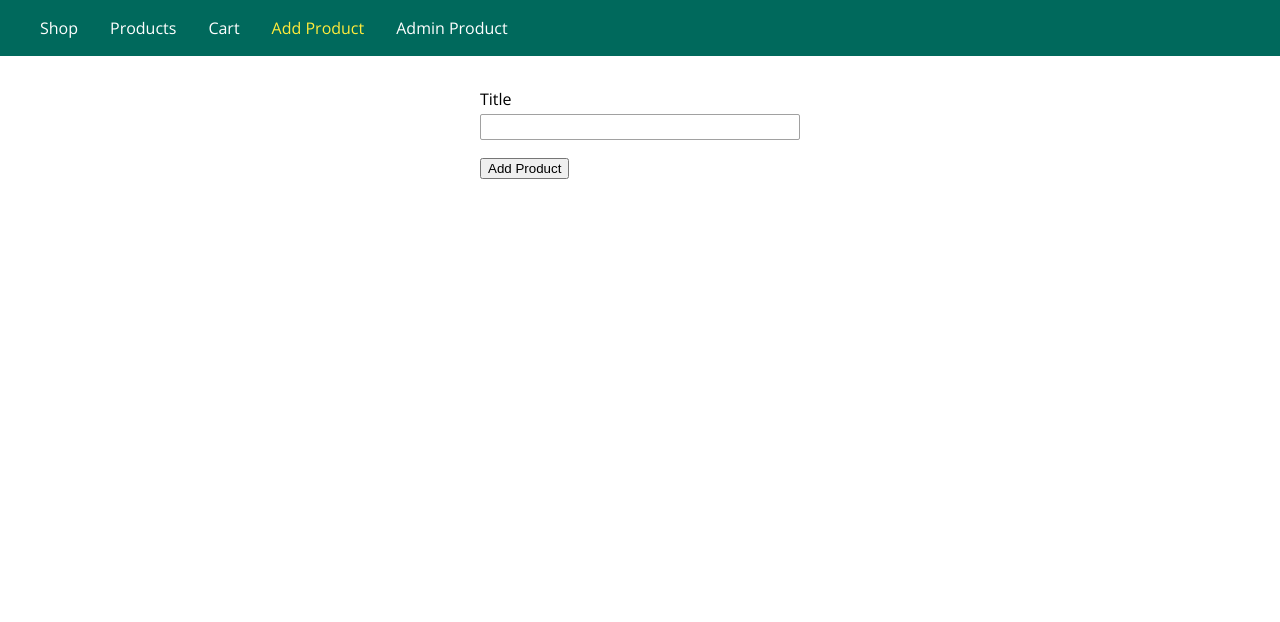
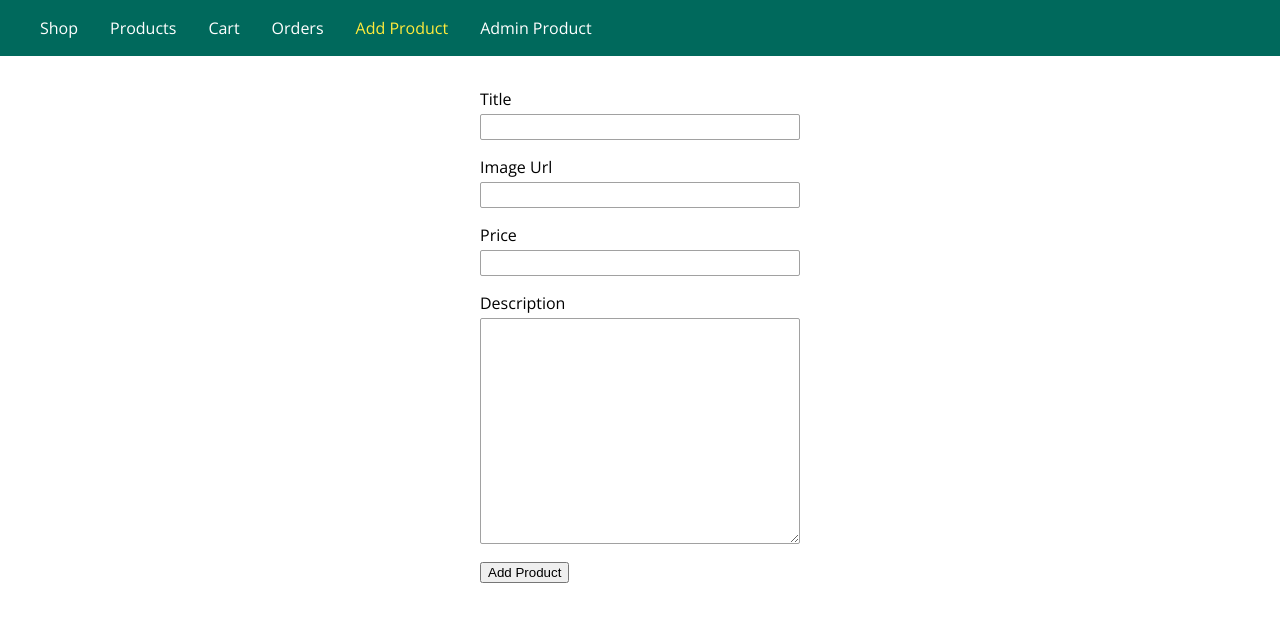
Before and after one commit to goutham-o/node-beginning-project, a Node server app: page /admin/add-product in a window 1280 px wide. Shown: the top 622 px of the page. Run offline with Node 20, Linux system fonts and the light colour scheme; some libraries are stand-ins or nearby versions.

Commit message:
added another order view page

```diff
--- a/controllers/admin.js
+++ b/controllers/admin.js
@@ -11,7 +11,12 @@ exports.getAddProduct = (req, res, next) => {
 }
 
 exports.postAddProduct = (req, res, next) => {
-    const product = new Product(req.body.title);
+    const title = req.body.title;
+    const imageUrl = req.body.imageUrl;
+    const price = req.body.price;
+    const description = req.body.description;
+
+    const product = new Product(title, imageUrl, price, description);
     product.save();
     res.redirect('/');
 }
--- a/data/products.json
+++ b/data/products.json
@@ -1 +1 @@
-[{"title":"first book"},{"title":"Another"},{"title":"asfasdfasdf "},{"title":"asdf fasf asfasdf"},{"title":"asdfa sdfasdfasdfasfasd fas dfsadf"},{"title":"second book"}]
+[{"title":"Testing","imageUrl":"https://images.pexels.com/photos/4923110/pexels-photo-4923110.jpeg?auto=compress&cs=tinysrgb&dpr=2&h=750&w=1260","description":"30","price":"testing description"}]
--- a/public/css/form.css
+++ b/public/css/form.css
@@ -3,18 +3,21 @@
 }
 
 .form-control label,
-.form-control input {
+.form-control input,
+.form-control textarea {
     display: block;
     width: 100%;
     margin-bottom: 0.25rem;
 }
 
-.form-control input {
+.form-control input,
+.form-control textarea {
     border: 1px solid #a1a1a1;
     font: inherit;
     border-radius: 2px;
 }
 
-.form-control input:focus {
+.form-control input:focus,
+.form-control textarea:focus {
     outline-color: #00695c;
 }
--- a/routes/admin.js
+++ b/routes/admin.js
@@ -11,7 +11,7 @@ const router = express.Router();
 router.get('/add-product', adminController.getAddProduct);
 
 // /admin/products => GET
-router.get('/products', adminController.getAddProduct);
+router.get('/products', adminController.getProducts);
 
 // /admin/add-product => POST
 router.post('/add-product', adminController.postAddProduct);
--- a/routes/shop.js
+++ b/routes/shop.js
@@ -15,6 +15,8 @@ router.get('/products', shopController.getProducts);
 
 router.get('/cart', shopController.getCart);
 
+router.get('/orders', shopController.getOrders);
+
 router.get('/checkout', shopController.getCheckout);
 
 module.exports = router;
--- a/views/admin/add-product.ejs
+++ b/views/admin/add-product.ejs
@@ -9,6 +9,18 @@
                 <label for="title">Title</label>
                 <input type="text" name="title" id="title">
             </div>
+            <div class="form-control">
+                <label for="imageUrl">Image Url</label>
+                <input type="text" name="imageUrl" id="imageUrl">
+            </div>
+            <div class="form-control">
+                <label for="price">Price</label>
+                <input type="number" name="price" id="price">
+            </div>
+            <div class="form-control">
+                <label for="description">Description</label>
+                <textarea name="description" id="description" cols="30" rows="10"></textarea>
+            </div>
 
             <button type="submit">Add Product</button>
         </form>
--- a/views/includes/navigation.ejs
+++ b/views/includes/navigation.ejs
@@ -11,10 +11,13 @@
                 <a class="<%= path === '/cart' ? 'active' : '' %>" href="/cart">Cart</a>
             </li>
             <li class="main-header__item">
+                <a class="<%= path === '/orders' ? 'active' : '' %>" href="/orders">Orders</a>
+            </li>
+            <li class="main-header__item">
                 <a  class="<%= path === '/admin/add-product' ? 'active' : '' %>" href="/admin/add-product">Add Product</a>
             </li>
             <li class="main-header__item">
-                <a  class="<%= path === '/admin/products' ? 'active' : '' %>" href="/admin/add-products">Admin Product</a>
+                <a  class="<%= path === '/admin/products' ? 'active' : '' %>" href="/admin/products">Admin Product</a>
             </li>
         </ul>
     </nav>
```
Also changed, not shown: controllers/shop.js (+7 -0 lines), models/product.js (+5 -2 lines), views/admin/products.ejs (+29 -1 lines), views/shop/index.ejs (+3 -8 lines), views/shop/order.ejs (added, +8 -0 lines), views/shop/product-list.ejs (+6 -9 lines).
